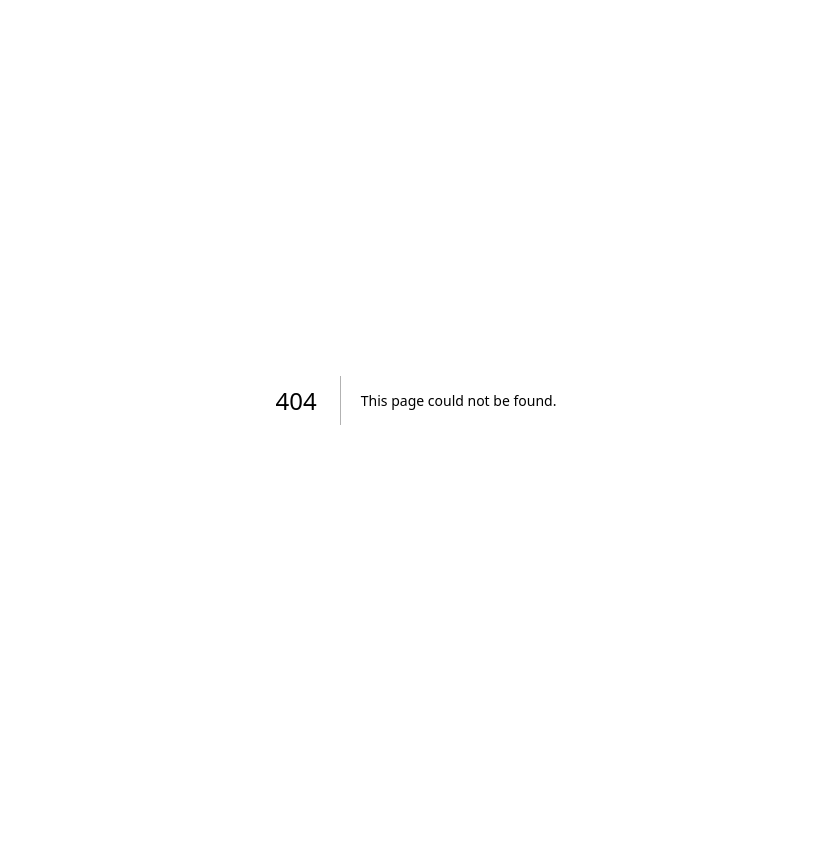
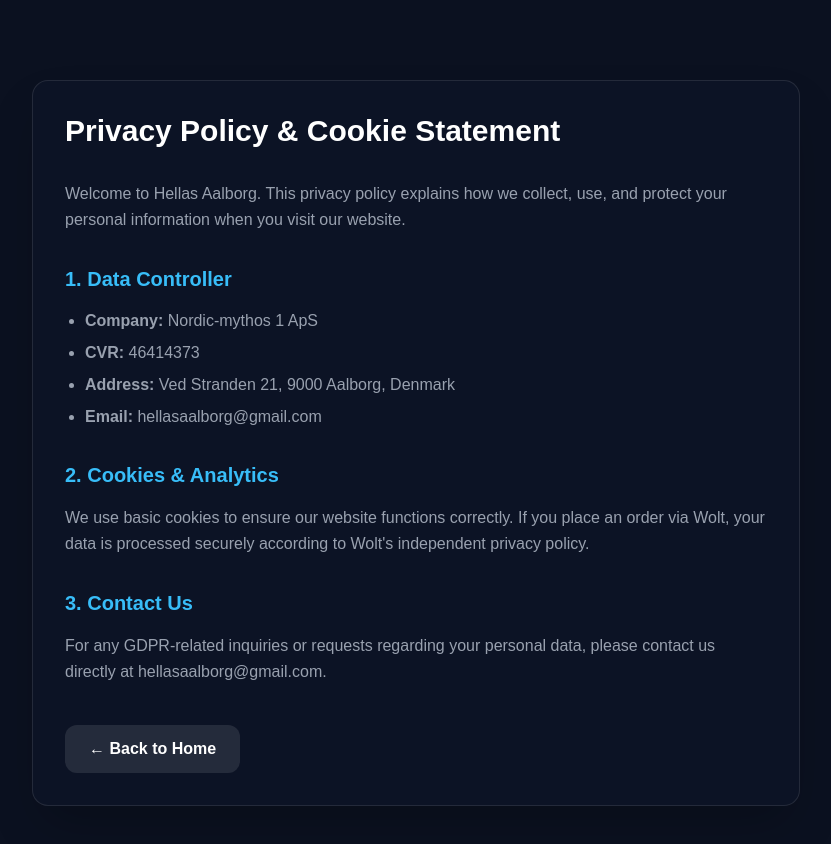
Before and after one commit to panoskoul108/hellas-aalborg-web, a Next.js app: page /privacy in a window 1280 px wide. Before the commit this address had no page. Shown: the top 844 px of the page, without its empty margins (224-1055 px from the left). Before the commit the page ends 800 px from the top, so only its background shows below. Built offline with nearby package versions, Linux system fonts and the light colour scheme.

Commit message:
Create page.tsx

```diff
--- /dev/null
+++ b/app/privacy/page.tsx
@@ -0,0 +1,31 @@
+import React from 'react';
+import Link from 'next/link';
+
+export default function PrivacyPolicy() {
+  return (
+    <div className="min-h-screen bg-[#0B1120] text-gray-300 py-20 px-6">
+      <div className="max-w-3xl mx-auto bg-slate-900/50 p-8 rounded-2xl border border-white/10 shadow-2xl">
+        <h1 className="text-3xl font-extrabold text-white mb-8">Privacy Policy & Cookie Statement</h1>
+        <p className="mb-6 leading-relaxed text-gray-400">Welcome to Hellas Aalborg. This privacy policy explains how we collect, use, and protect your personal information when you visit our website.</p>
+
+        <h2 className="text-xl font-bold text-[#38BDF8] mt-8 mb-4">1. Data Controller</h2>
+        <ul className="list-disc pl-5 mb-6 space-y-2 text-gray-400">
+          <li><strong>Company:</strong> Nordic-mythos 1 ApS</li>
+          <li><strong>CVR:</strong> 46414373</li>
+          <li><strong>Address:</strong> Ved Stranden 21, 9000 Aalborg, Denmark</li>
+          <li><strong>Email:</strong> hellasaalborg@gmail.com</li>
+        </ul>
+
+        <h2 className="text-xl font-bold text-[#38BDF8] mt-8 mb-4">2. Cookies & Analytics</h2>
+        <p className="mb-6 leading-relaxed text-gray-400">We use basic cookies to ensure our website functions correctly. If you place an order via Wolt, your data is processed securely according to Wolt's independent privacy policy.</p>
+
+        <h2 className="text-xl font-bold text-[#38BDF8] mt-8 mb-4">3. Contact Us</h2>
+        <p className="mb-10 leading-relaxed text-gray-400">For any GDPR-related inquiries or requests regarding your personal data, please contact us directly at hellasaalborg@gmail.com.</p>
+
+        <Link href="/" className="inline-flex items-center gap-2 bg-white/10 hover:bg-white/20 text-white font-bold py-3 px-6 rounded-xl transition-colors">
+          &larr; Back to Home
+        </Link>
+      </div>
+    </div>
+  );
+}
```
